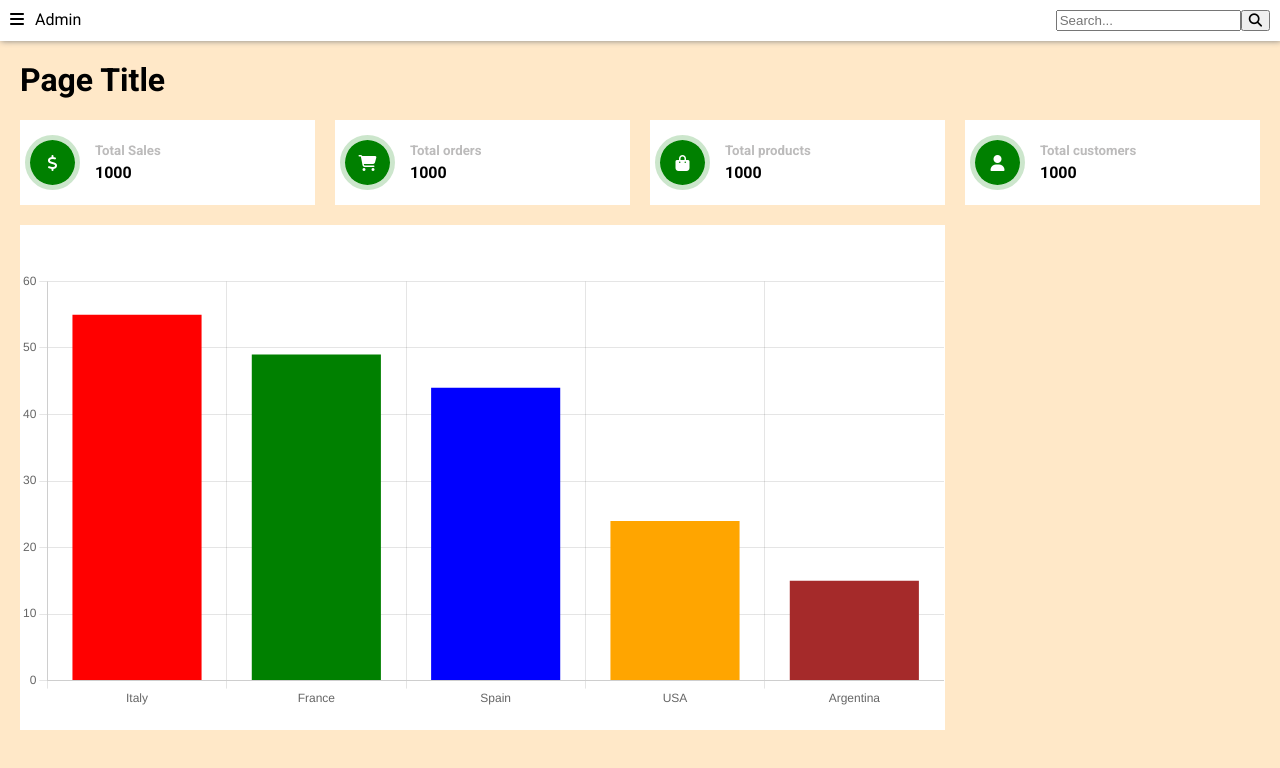
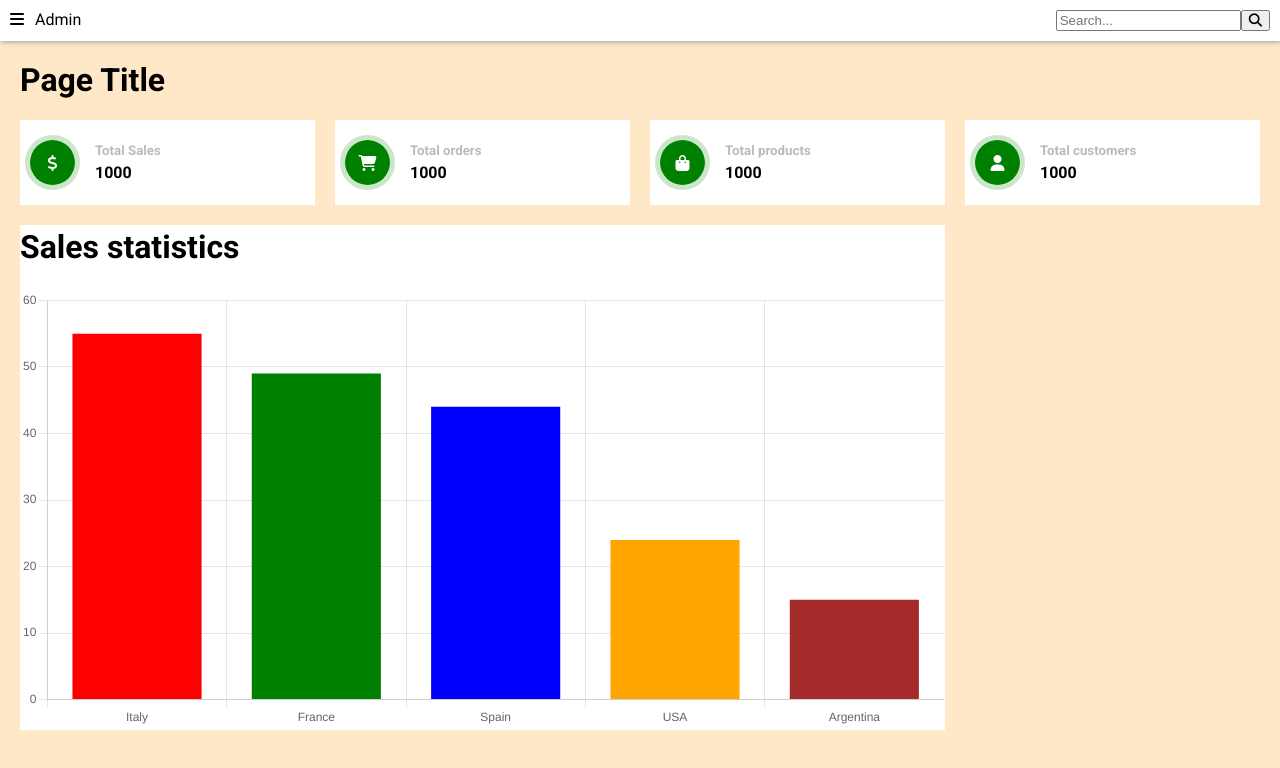
Before and after one commit to errami01/e-shop, a React (Create React App) app: page /admin in a window 1280 px wide. Shown: the top 768 px of the page. Built offline with nearby package versions, Linux system fonts and the light colour scheme.

Commit message:
Add an h1 element to render title if it's provided in props

```diff
--- a/src/components/AdminDashCell.js
+++ b/src/components/AdminDashCell.js
@@ -1,7 +1,8 @@
 import './AdminDashCell.css'
-export default function AdminDashCell({children,className}){
+export default function AdminDashCell({children,className, title}){
     return(
         <div className={`container--adminDashCell ${className}`} >
+            {title && <h1 style={{margin:0}}>{title}</h1>}
             {children}
         </div>
     )
```
